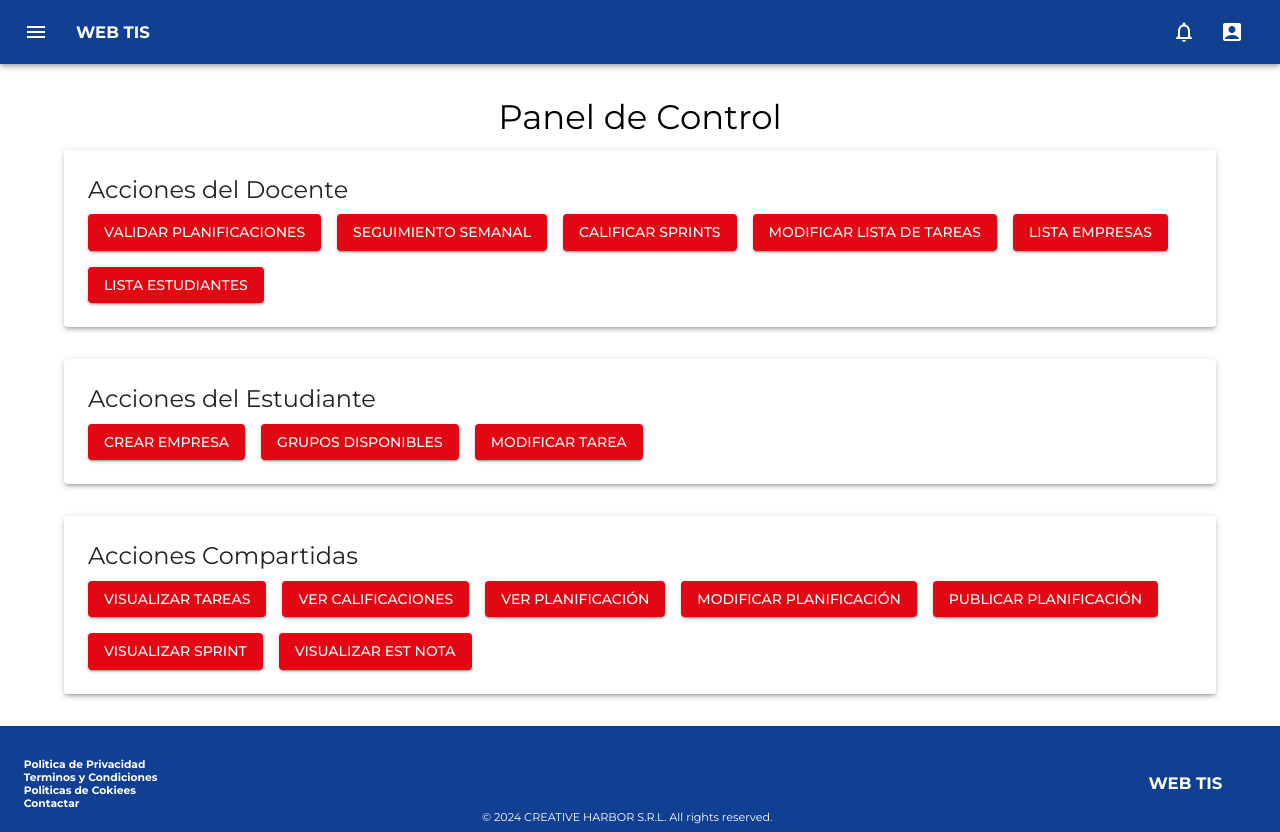
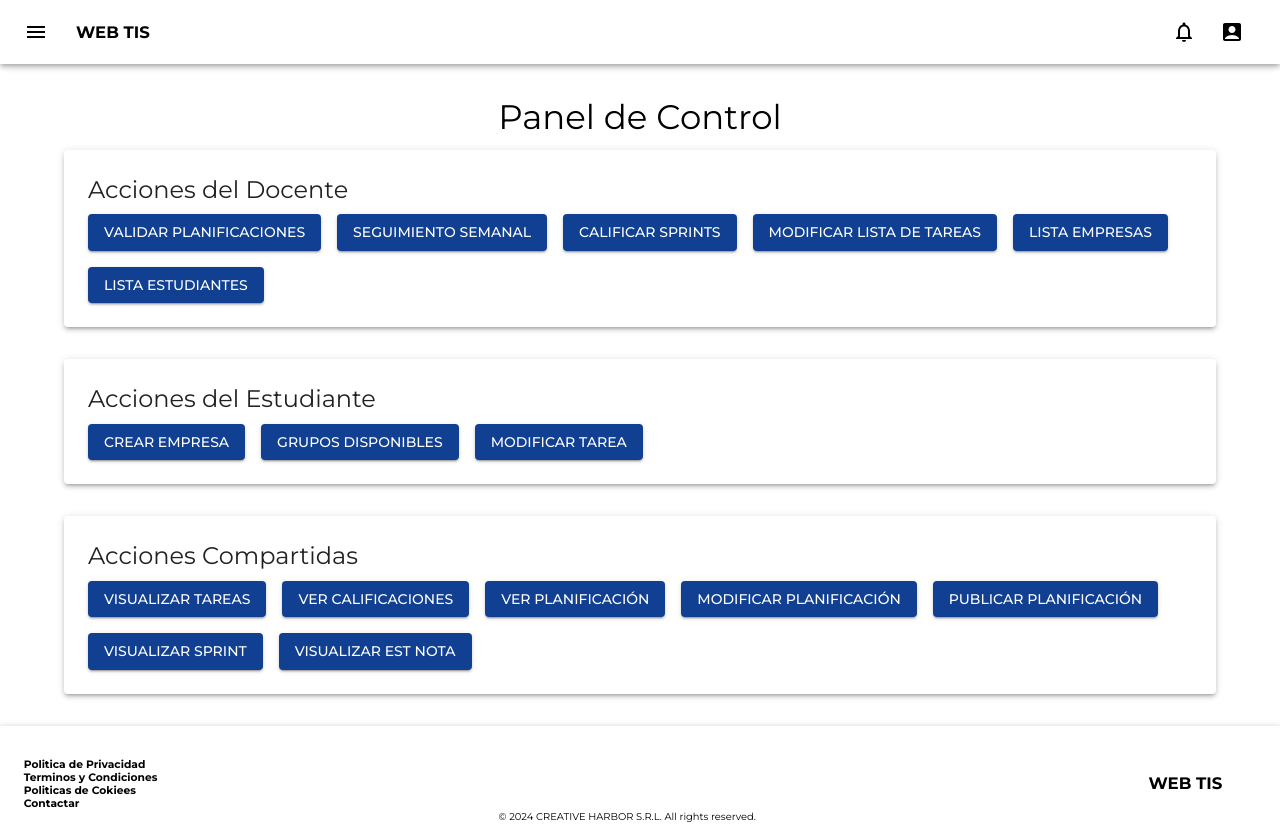
Before and after one commit to RichardAgr/Evaluacion-de-Proyectos, a React (Vite) app in the folder Frontend/: page / in a window 1280 px wide. Built offline with nearby package versions, Linux system fonts and the light colour scheme.

Commit message:
cambio de colores

```diff
--- a/Frontend/src/components/Buttons/decisionButtons.jsx
+++ b/Frontend/src/components/Buttons/decisionButtons.jsx
@@ -17,8 +17,7 @@ export default function DecisionButtons({
       }}
     >
       <Button
-        variant="contained"
-        color="secondary"
+        variant="outlined"
         onClick={onReject}
       >
         {rejectButtonText}
--- a/Frontend/src/components/Footer/footer.jsx
+++ b/Frontend/src/components/Footer/footer.jsx
@@ -29,9 +29,13 @@ export default footer;
 
 let FooterContainer = styled.footer`
     display: flex;
-    color: white;
-    background-color: #114093;
+    color: black;
+    background-color: #ffff;
     margin-top: 1rem;
+    box-shadow: rgba(0, 0, 0, 0.25) 0px 0.0625em 0.0625em,
+              rgba(0, 0, 0, 0.25) 0px 0.125em 0.5em,
+              rgba(255, 255, 255, 0.1) 0px 0px 0px 1px inset;
+
     .footer{
         display: flex;
         justify-content: space-between;
@@ -39,6 +43,7 @@ let FooterContainer = styled.footer`
         margin-left: calc(0.6vw + 1rem);
         margin-right: 2rem;
         margin-bottom: 0;
+
     }
     .footer_links{
         margin: 0;
@@ -56,7 +61,7 @@ let FooterContainer = styled.footer`
         width: 98vw;
         padding-bottom:0.5rem;
         text-align: center;
-        font-size: calc(0.5vw + 0.3rem);
+        font-size: calc(0.4vw + 0.3rem);
         display: block;
     }
 `
--- a/Frontend/src/components/SprintTareas/sprintSemanas.jsx
+++ b/Frontend/src/components/SprintTareas/sprintSemanas.jsx
@@ -23,13 +23,12 @@ const SprintSemanas = ({ title, semana, idSprint, navigateLink}) => {
             <Box
                 onClick={togglePanel}
                 sx={{
-                    width: '80%',
+                    width: '90%',
                     height: 60,
                     borderRadius: 0.6,
                     margin: 0.7,
-                    marginLeft: 7,
+                    marginLeft: 'calc(2vw + 0.5rem)',
                     pl: 2,
-                    textAlign: 'center',
                     fontSize: '1.5rem',
                     bgcolor: '#d0d4e4',
                     textTransform: 'uppercase',
@@ -54,19 +53,17 @@ const SprintSemanas = ({ title, semana, idSprint, navigateLink}) => {
                                 onClick={() => { clickBoton(tarea); }}
                                 key={tarea.idTarea}
                                 sx={{
-                                    width: '80%',
+                                    width: 'calc(66vw + 1rem)',
                                     height: 60,
                                     borderRadius: 0.6,
                                     margin: 0.7,
-                                    marginLeft: 15,
+                                    marginLeft: 'calc(5vw + 0.5rem)',
                                     pl: 2,
-                                    textAlign: 'center',
-                                    fontSize: '1.5rem',
+                                    fontSize: 'calc(1vw + 0.5rem)',
                                     bgcolor: '#d0d4e4',
                                     textTransform: 'uppercase',
                                     display: 'flex',
                                     cursor: 'pointer',
-                                    justifyContent: 'flex-start',
                                     alignItems: 'center',
                                     '&:hover': {
                                         bgcolor: '#c0c4d4',
--- a/Frontend/src/components/cuadroDialogo/cuadroDialogo.jsx
+++ b/Frontend/src/components/cuadroDialogo/cuadroDialogo.jsx
@@ -62,7 +62,7 @@ const CuadroDialogo = ({ open, onClose, title, description, onConfirm }) => {
         </Box>
       </DialogContent>
       <DialogActions>
-        <Button onClick={onClose} color="secondary" variant="contained">
+        <Button onClick={onClose} variant="outlined">
           Cancelar
         </Button>
         <Button onClick={onConfirm} color="primary" variant="contained" autoFocus>
--- a/Frontend/src/index.css
+++ b/Frontend/src/index.css
@@ -32,7 +32,9 @@
   display: flex;
   justify-content: center;
   min-height: calc(74vh);
-  border: 0.3rem solid black;
+  box-shadow: rgba(0, 0, 0, 0.25) 0px 0.0625em 0.0625em,
+              rgba(0, 0, 0, 0.25) 0px 0.125em 0.5em,
+              rgba(255, 255, 255, 0.1) 0px 0px 0px 1px inset;
   border-radius: 0.3rem;
   -webkit-border-radius: 0.3rem;
   -moz-border-radius: 0.3rem;
--- a/Frontend/src/pages/Docente/calificarSprint/calificarSprintU.jsx
+++ b/Frontend/src/pages/Docente/calificarSprint/calificarSprintU.jsx
@@ -195,8 +195,7 @@ function CalificarSprintU() {
             <Typography variant="h4" className="titulo">
                 SPRINT {datosSprint.numeroSprint}
             </Typography>
-            <Grid container spacing={2}>
-            <Grid item xs={6}>
+            <Grid container className='datosSprint'>
                 <Paper className="entregables">
                     <Typography variant="h6">Entregables</Typography>
                     {datosSprint.entregables.map((entregable, index) => (
@@ -215,9 +214,6 @@ function CalificarSprintU() {
                         </Box>
                     ))}
                 </Paper>
-            </Grid>
-
-            <Grid item xs={6}>
                 <Paper className="archivos">
                     <Typography variant="h6">Archivos</Typography>
                     {datosSprint.entregables.map((entregable, index) => (
@@ -240,7 +236,6 @@ function CalificarSprintU() {
                         </Box>
                     ))}
                 </Paper>
-            </Grid>
             </Grid>
 
             <Paper className="comentarioNota">
@@ -307,7 +302,10 @@ export default CalificarSprintU;
     // Definición de estilos usando styled-components
     const Container = styled('div')`
     padding: 1.5rem;
-
+    .datosSprint{
+        display: flex;
+        justify-content: space-between;
+    }
     .titulo {
         margin-bottom: 1rem;
     }
--- a/Frontend/src/pages/Docente/calificarSprint/listaSprints.jsx
+++ b/Frontend/src/pages/Docente/calificarSprint/listaSprints.jsx
@@ -66,10 +66,9 @@ const ListaSprints = () => {
                         key={index}
                         onClick={() => clickBoton(sprint.idSprint)}
                         sx={{
-                            width: '80%', height: 60,
+                            width: '85%', height: 60,
                             borderRadius: 0.6, margin: 0.7,
-                            marginLeft: 7, pl: 2,
-                            textAlign: 'center',
+                            marginLeft: 'calc(2vw + 1rem)', pl: 2,
                             fontSize: '1.5rem',
                             bgcolor: sprint.nota === null ? '#d0d4e4' : '#32cd32',
                             textTransform: 'uppercase',
--- a/Frontend/src/pages/Docente/gestionEmpresasTareas/tareaPagina.jsx
+++ b/Frontend/src/pages/Docente/gestionEmpresasTareas/tareaPagina.jsx
@@ -1,3 +1,4 @@
+//////ELIMINAR NO SE UTILIZA EN NINGUN LADO
 import CalificarTarea from '../../../components/CalificarTarea/CalificarTarea';
 import { useParams } from 'react-router-dom';
 import BaseUI from '../../../components/baseUI/baseUI';
--- a/Frontend/src/theme.jsx
+++ b/Frontend/src/theme.jsx
@@ -19,24 +19,30 @@ const theme = createTheme({
   components: {
     MuiButton: {
       styleOverrides: {
-        containedPrimary: {
-          backgroundColor: '#E30613', // Color del botón primario
-          '&:hover': {
-            backgroundColor: '#c50512', // Color cuando está en hover
-          },
+        textPrimary: {
+          color: '#ffff', // Color del texto en botones de tipo texto
         },
-        containedSecondary: {
-          backgroundColor: '#114093', // Color del botón secundario
-          '&:hover': {
-            backgroundColor: '#0e316d', // Color cuando está en hover
-          },
+      },
+    },
+    MuiAppBar: {
+      styleOverrides: {
+        colorPrimary: {
+          backgroundColor: '#ffffff', // Fondo de la AppBar en blanco
+          color: '#000000', // Color del texto en negro
         },
-        outlinedPrimary: {
-          borderColor: '#E30613',
-          color : '#E30613', // Color del borde para los botones outline
+      },
+    },
+    MuiMenuItem: {
+      styleOverrides: {
+        root: {
+          color: '#000000', // Texto del MenuItem en negro
         },
-        textPrimary: {
-          color: '#000000', // Color del texto en botones de tipo texto
+      },
+    },
+    MuiTypography: {
+      styleOverrides: {
+        root: {
+          color: '#fffff', // Texto en negro en general
         },
       },
     },
```
